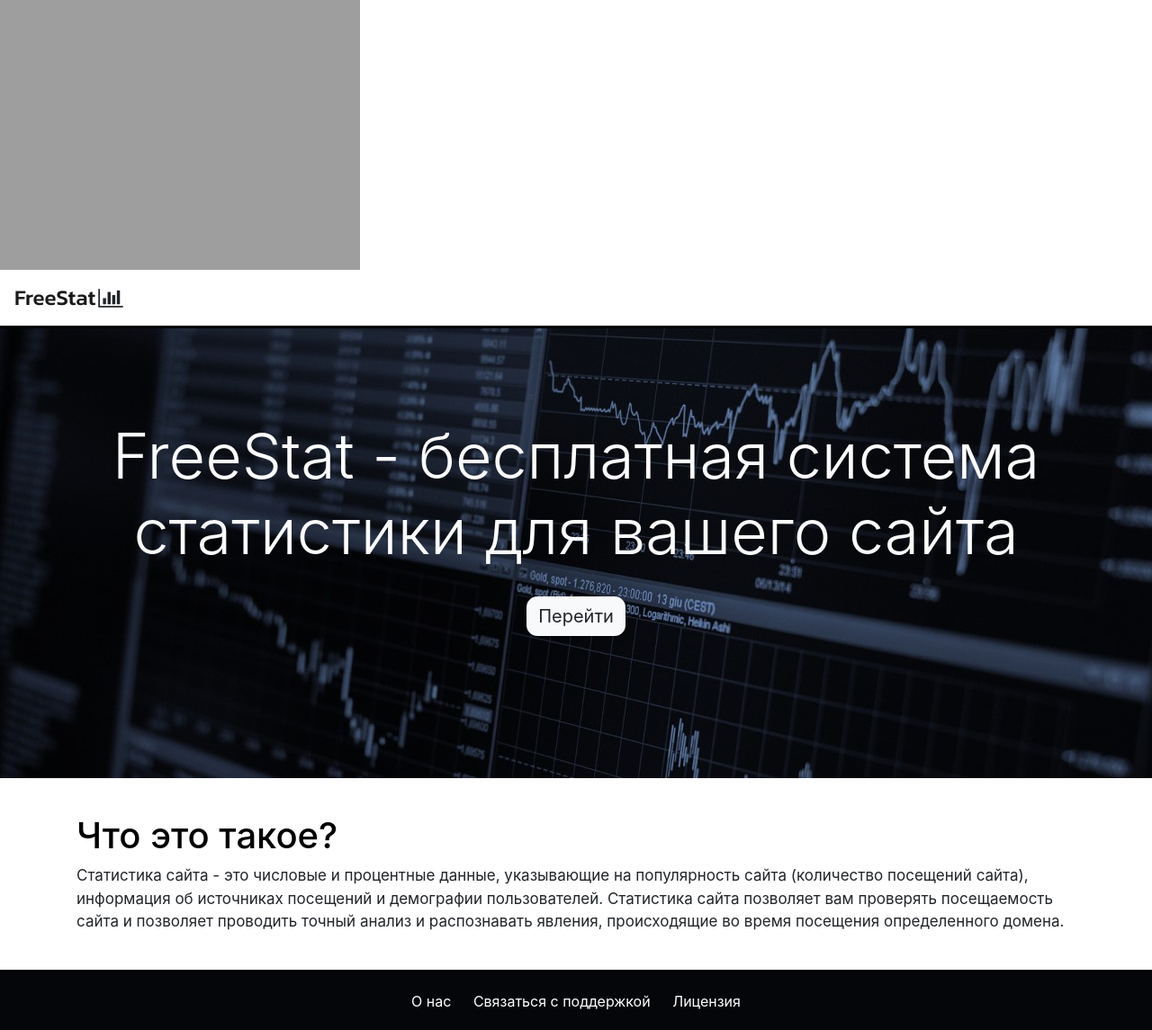
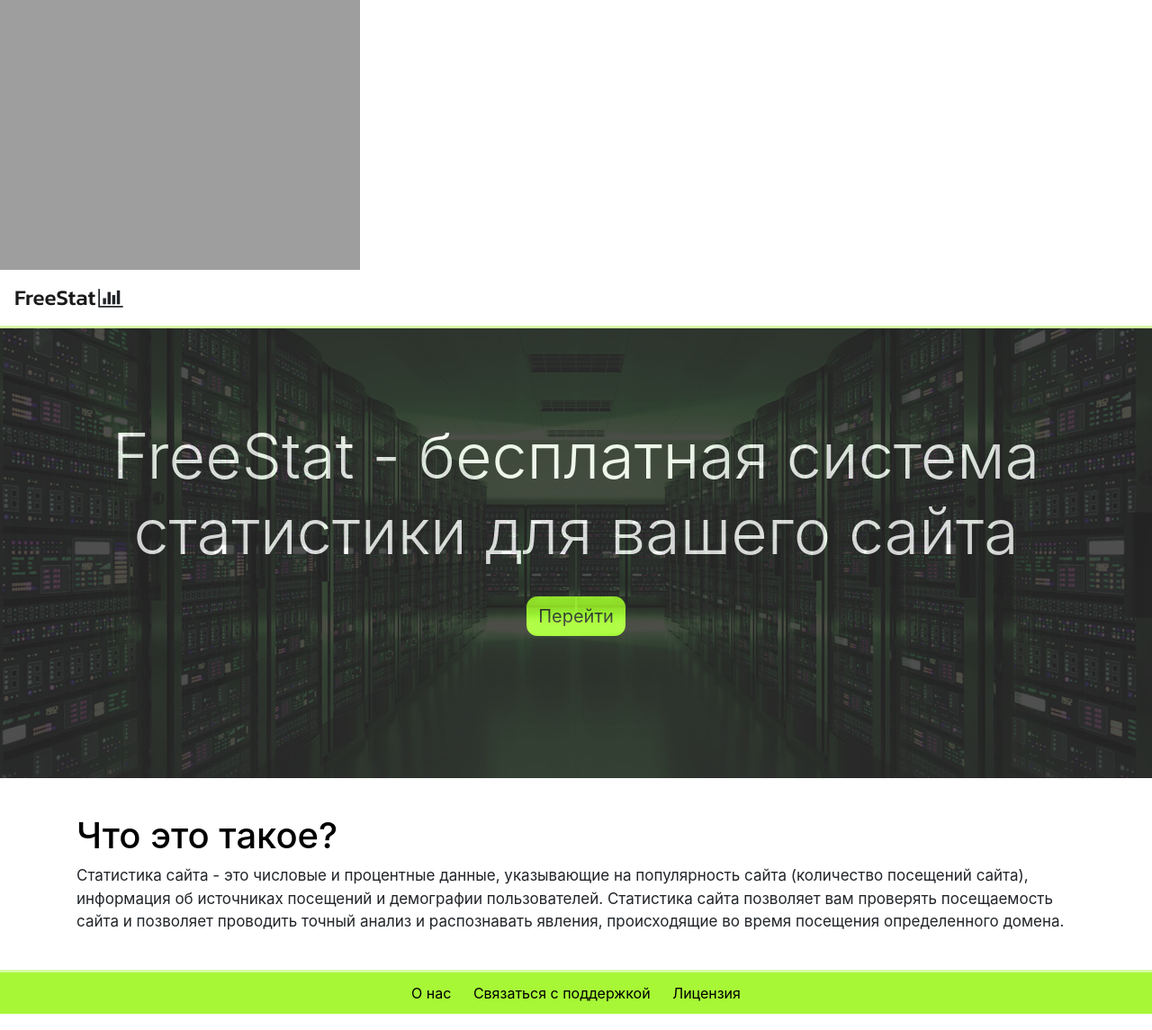
Before and after one commit to Slapppy/sites-stat, a Django app: page / in a window 1280 px wide. Shown: the whole page at 90% size. Run offline with Django 4.2, Linux system fonts and the light colour scheme; some libraries are stand-ins or nearby versions; some web fonts are replaced.

Commit message:
= style image for main page

```diff
--- a/src/web/static/web/css/main.css
+++ b/src/web/static/web/css/main.css
@@ -16,10 +16,11 @@
 }
 
 .promo {
-    background: url("../image/251.jpg") center center;
+    background: url("../image/servers.jpg") center center;
     min-height: 500px;
     width: 100%;
     text-align: center;
+    opacity: 0.86;
 }
 
 .promo h1 {
@@ -39,6 +40,12 @@
     border-radius: 0.73rem;
 }
 
+.btn-light {
+    color: black;
+    background-color: #95ff00;
+    border-color: #95ff00;
+}
+
 .description {
     margin-top: 40px;
     margin-bottom: 40px;
@@ -56,13 +63,13 @@
 .line {
     width: 100%;
     padding-top: 3px;
-    background-color: #000000;
+    background-color: #a7f73675;
 }
 
 .footer {
-    background-color: #05060a;
-    padding-top: 20px;
-    padding-bottom: 20px;
+    background-color: #a7f736;
+    padding-top: 11px;
+    padding-bottom: 11px;
     text-align: center;
 }
 
@@ -76,7 +83,13 @@ a:hover, a:focus {
 }
 
 .footer a {
-    color: white;
+    color: black;
     padding-left: 10px;
     padding-right: 10px;
 }
+
+.additional-back {
+    background-color: black;
+    opacity: 0.8;
+    min-height: 500px;
+}
```
